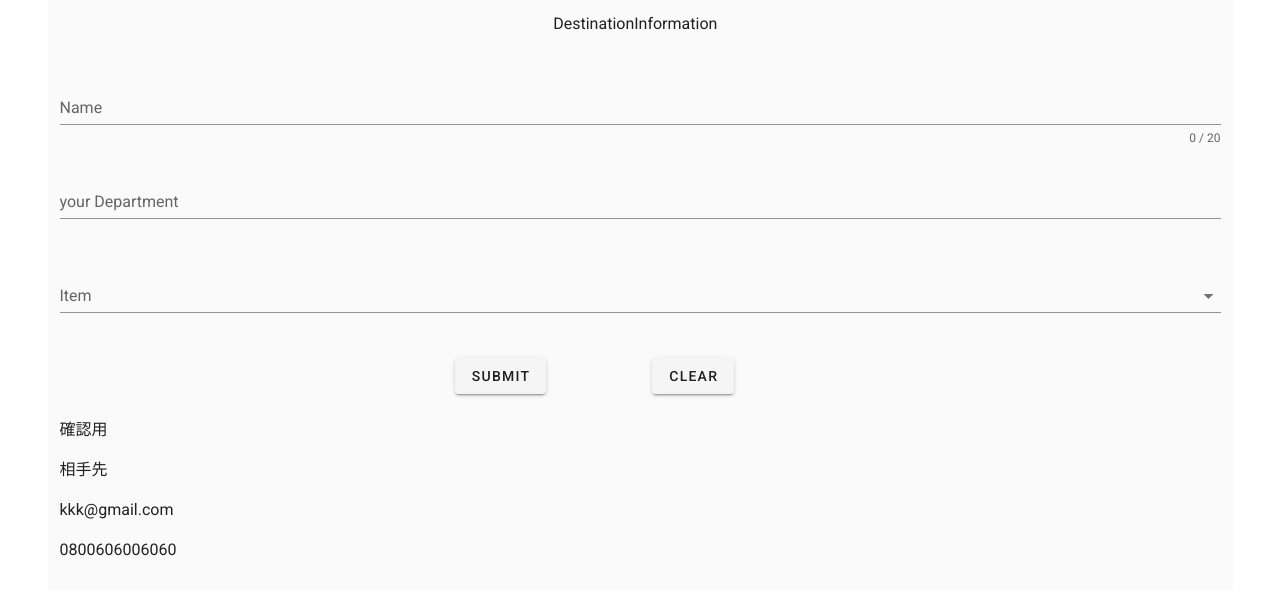
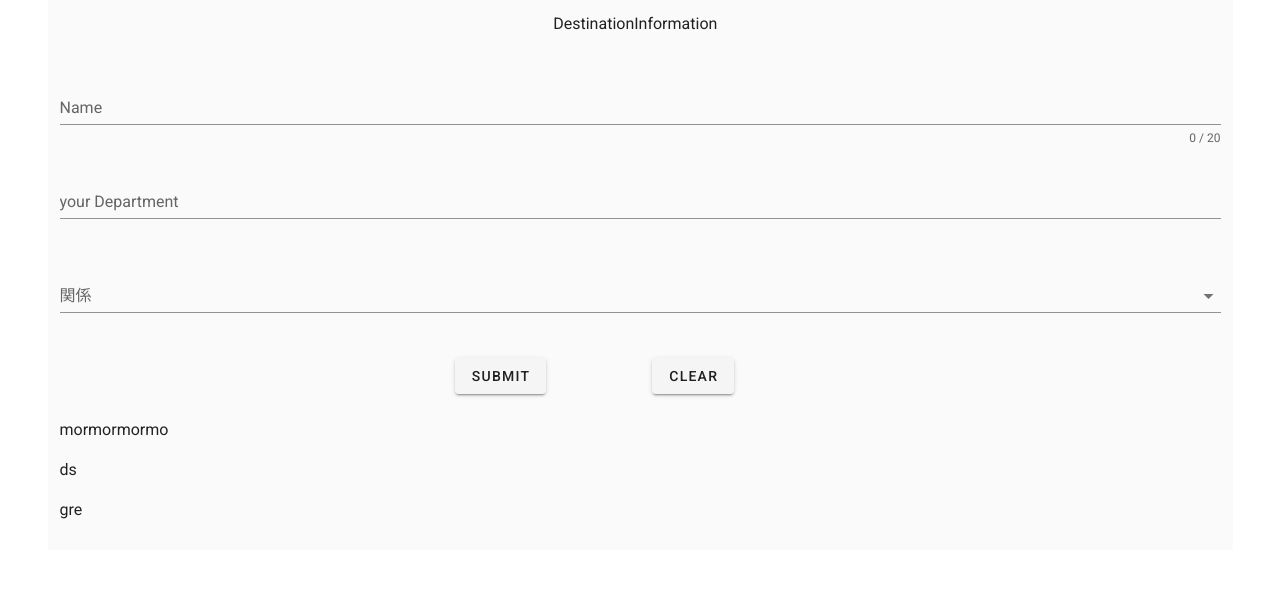
Before and after one commit to MoriKeigoYUZU/template-mail, a Vue app in the folder template-mail/: page /DestinationInformation in a window 1280 px wide. Shown: the top 594 px of the page. Built offline with nearby package versions, Linux system fonts and the light colour scheme.

Commit message:
ADD 相手情報入力時のストア

```diff
--- a/template-mail/src/pages/DestinationInformation.vue
+++ b/template-mail/src/pages/DestinationInformation.vue
@@ -10,14 +10,14 @@
 
         <v-row>
             <v-col>
-                <v-text-field v-model="name" :counter="20" :rules="nameRules" label="Name" required></v-text-field>
+                <v-text-field v-model="items.name" :counter="20" :rules="nameRules" label="Name" required></v-text-field>
             </v-col>
         </v-row>
 
         <v-row>
             <v-col>
                 <v-text-field
-                        v-model="department"
+                        v-model="items.department"
                         :rules="departmentRules"
                         label="your Department"
                         required
@@ -28,10 +28,10 @@
         <v-row>
             <v-col>
                 <v-select
-                        v-model="select"
-                        :items="items"
+                        v-model="items.select"
+                        :items="items_select"
                         :rules="departmentRules"
-                        label="Item"
+                        label="関係"
                         required
                         @change="$v.select.$touch()"
                         @blur="$v.select.$touch()"
@@ -53,11 +53,9 @@
 
         <v-row>
             <v-col>
-                <p>{{My.name}}</p>
-                <p>{{My.department}}</p>
-                <p>{{My.email}}</p>
-                <p>{{My.tel}}</p>
-                <p>{{this.select}}</p>
+                <p>{{Destination.name}}</p>
+                <p>{{Destination.department}}</p>
+                <p>{{Destination.select}}</p>
             </v-col>
         </v-row>
     </v-container>
@@ -69,29 +67,34 @@
     name: "DestinationInformation",
     data: () => ({
       valid: true,
-      name: "",
+
+      items: {
+        name: "",
+        department: "",
+        select: "",
+      },
+
+      // name: "",
       nameRules: [
         (v) => !!v || "Name is required",
         (v) => (v && v.length <= 20) || "Name must be less than 20 characters",
       ],
 
-      department: "",
+      // department: "",
       departmentRules: [(v) => !!v || "Your Department is required"],
 
-      items: ["上司，目上の人", "身内", "友達"],
-      select: "",
+      items_select: ["上司，目上の人", "身内", "友達"],
+      // select: "",
       selectRules: [],
     }),
 
     methods: {
       submit() {
+        this.$store.commit('DestinationUpdata', this.items);
         this.$refs.observer.validate();
       },
       clear() {
-        this.name = "";
-        this.department = "";
-        this.tel = "";
-        this.email = "";
+        this.items = "";
         this.$refs.observer.reset();
       },
     },
--- a/template-mail/src/pages/MyInformation.vue
+++ b/template-mail/src/pages/MyInformation.vue
@@ -102,7 +102,7 @@
 
     methods: {
       submit() {
-        this.$store.commit('nameUpdata', this.items);
+        this.$store.commit('MyUpdata', this.items);
         // this.$store.commit('flagUpdata', 2);
         this.$refs.observer.validate();
 
--- a/template-mail/src/store/index.js
+++ b/template-mail/src/store/index.js
@@ -5,32 +5,28 @@ Vue.use(Vuex)
 
 // export default new Vuex.Store({
 export default new Vuex.Store({
-// const store = new Vuex.Store({
+  // const store = new Vuex.Store({
   state: {
     counter: 1,
 
     flag: 1,
 
-
     My: {
-      name: "確認用",
-      department: "相手先",
-      tel: "0800606006060",
-      email: "kkk@gmail.com",
+      name: '確認用',
+      department: '相手先',
+      tel: '0800606006060',
+      email: 'kkk@gmail.com'
     },
 
-
     Destination: {
-      name: "mormormormo",
-      department: "ds",
-      select: "gre",
-    },
-
+      name: 'mormormormo',
+      department: 'ds',
+      select: 'gre'
+    }
 
   },
 
   getters: {
-
     counter(state) {
       return state.counter
     },
@@ -45,29 +41,30 @@ export default new Vuex.Store({
 
     Destination(state) {
       return state.Destination
-    },
-
-
+    }
 
   },
 
   mutations: {
-
     countUp(state) {
-      state.counter++;
+      state.counter++
     },
 
-    nameUpdata(state, items) {
-      state.My = items;
+    MyUpdata(state, items) {
+      state.My = items
+    },
+
+    DestinationUpdata(state, items) {
+      state.Destination = items
     },
 
     flagUpdata(state, flag) {
-      state.flag = flag;
+      state.flag = flag
     }
 
   },
 
   actions: {},
 
-  modules: {},
+  modules: {}
 })
```
